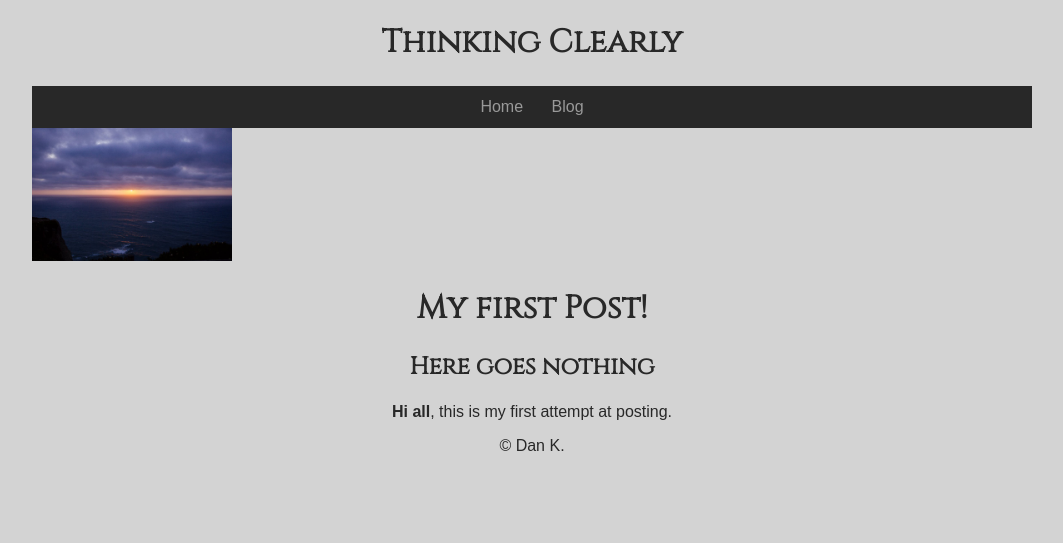
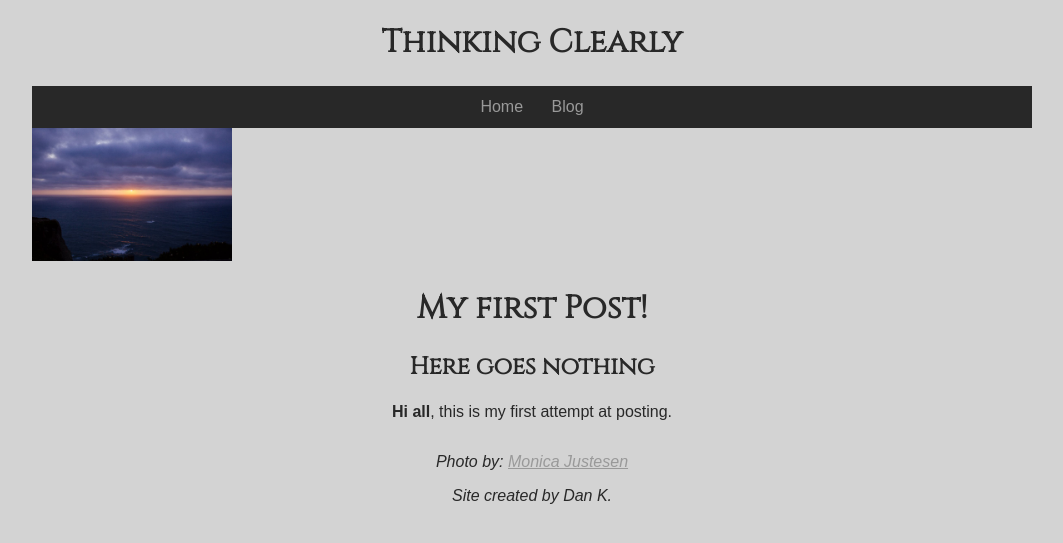
Before and after one commit to dekay2001/dekay2001.github.io, a Jekyll site: the page built from _posts/2019-10-21-my-first-entry.md, in a window 1280 px wide. Shown: the top 543 px of the page, without its empty margins (108-1171 px from the left). Built offline with Jekyll 4.4.1, drawn with Linux system fonts in a browser that asks for light colours; some web fonts are replaced.

Commit message:
Added footer to posts, set ul style to none

```diff
--- a/_layouts/post.html
+++ b/_layouts/post.html
@@ -44,7 +44,14 @@
         </div>
     </main>
     <footer>
-      &copy; Dan K.
+        <i>
+          <span>
+            <p>Photo by: <a href="http://monicajustesen.com/" target="_blank">Monica Justesen</a></p>
+          </span>
+          <span>
+            <p class="author_signature">Site created by Dan K.</p>
+          </span>
+        </i>
     </footer>
   </body>
 </html>
--- a/assets/css/style.css
+++ b/assets/css/style.css
@@ -56,3 +56,7 @@ main div{
 main .postlink {
     color:  #282828;
 }
+
+ul {
+    list-style-type: none;
+}
```
